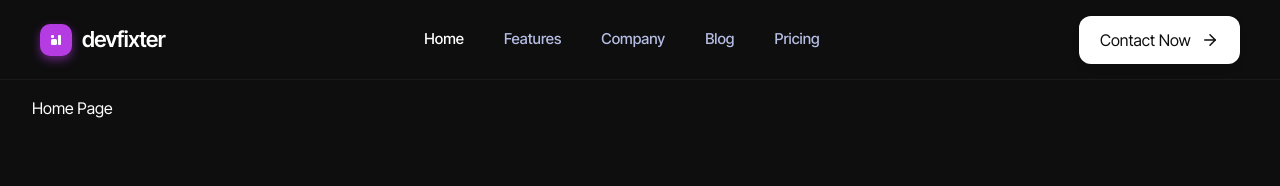
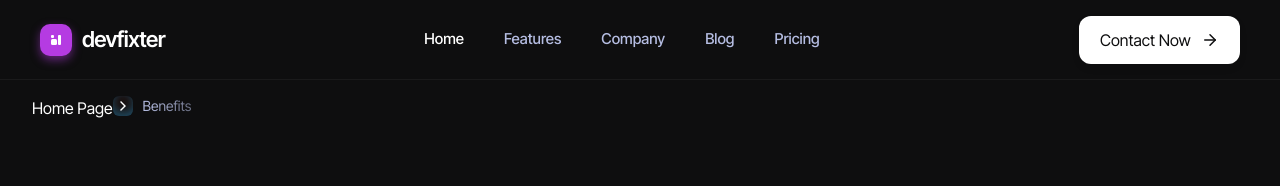
Before and after one commit to ads-fixter-FSD/devfixter, a Next.js app: page / in a window 1280 px wide. Shown: the top 186 px of the page. Built offline with nearby package versions, Linux system fonts and the light colour scheme.

Commit message:
add badge

```diff
--- a/src/app/page.tsx
+++ b/src/app/page.tsx
@@ -1,3 +1,8 @@
+import Badge from "@/components/shared/Badge";
+
 export default function Home() {
-  return <div>Home Page </div>;
+  return <div>Home Page
+
+    <Badge> Benefits</Badge>
+  </div>;
 }
--- /dev/null
+++ b/src/components/home/Pricing.tsx
@@ -0,0 +1,7 @@
+import React from 'react'
+
+export default function Pricing() {
+  return (
+    <div>Pricing</div>
+  )
+}
--- /dev/null
+++ b/src/components/shared/Badge.tsx
@@ -0,0 +1,49 @@
+"use client";
+
+import React, { ReactNode } from 'react';
+import Link from 'next/link';
+import Image from 'next/image';
+
+interface BadgeProps {
+  children: ReactNode;
+  href?: string;
+  className?: string;
+}
+
+const Badge: React.FC<BadgeProps> = ({
+  children,
+  href,
+  className = "",
+}) => {
+
+  const content = (
+    <>
+      <div className="flex items-center justify-center w-5 h-5 rounded-[6px] bg-[#FF58410D] backdrop-blur-[16px] shadow-[inset_0px_-4px_9px_0px_#27BBFF52]">
+        <span className="text-white text-[14px] font-light leading-none select-none">
+          <Image src={'/chevron-left.png'} width={16} height={16} alt='right arrow' />
+        </span>
+      </div>
+      <span className="text-[14px] font-normal leading-[140%] bg-gradient-to-r from-[#B5BDE2] to-[rgba(181,189,226,0.55)] bg-clip-text text-transparent">
+        {children}
+      </span>
+    </>
+  );
+
+  const containerClasses = `inline-flex items-center gap-[10px] ${className}`;
+
+  if (href) {
+    return (
+      <Link href={href} className={containerClasses}>
+        {content}
+      </Link>
+    );
+  }
+
+  return (
+    <div className={containerClasses}>
+      {content}
+    </div>
+  );
+};
+
+export default Badge;
```
Also changed, not shown: public/chevron-left.png (added).
